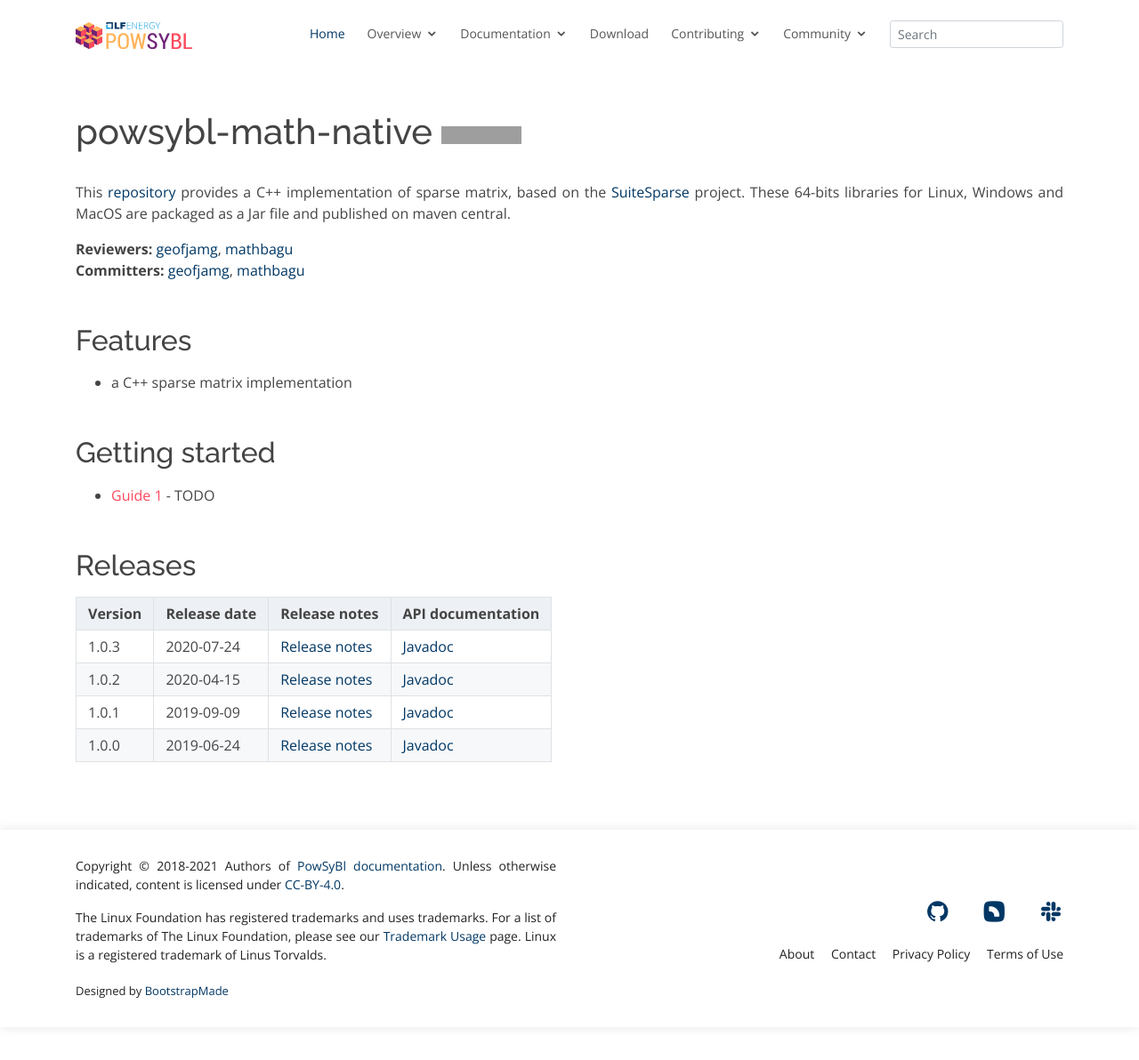
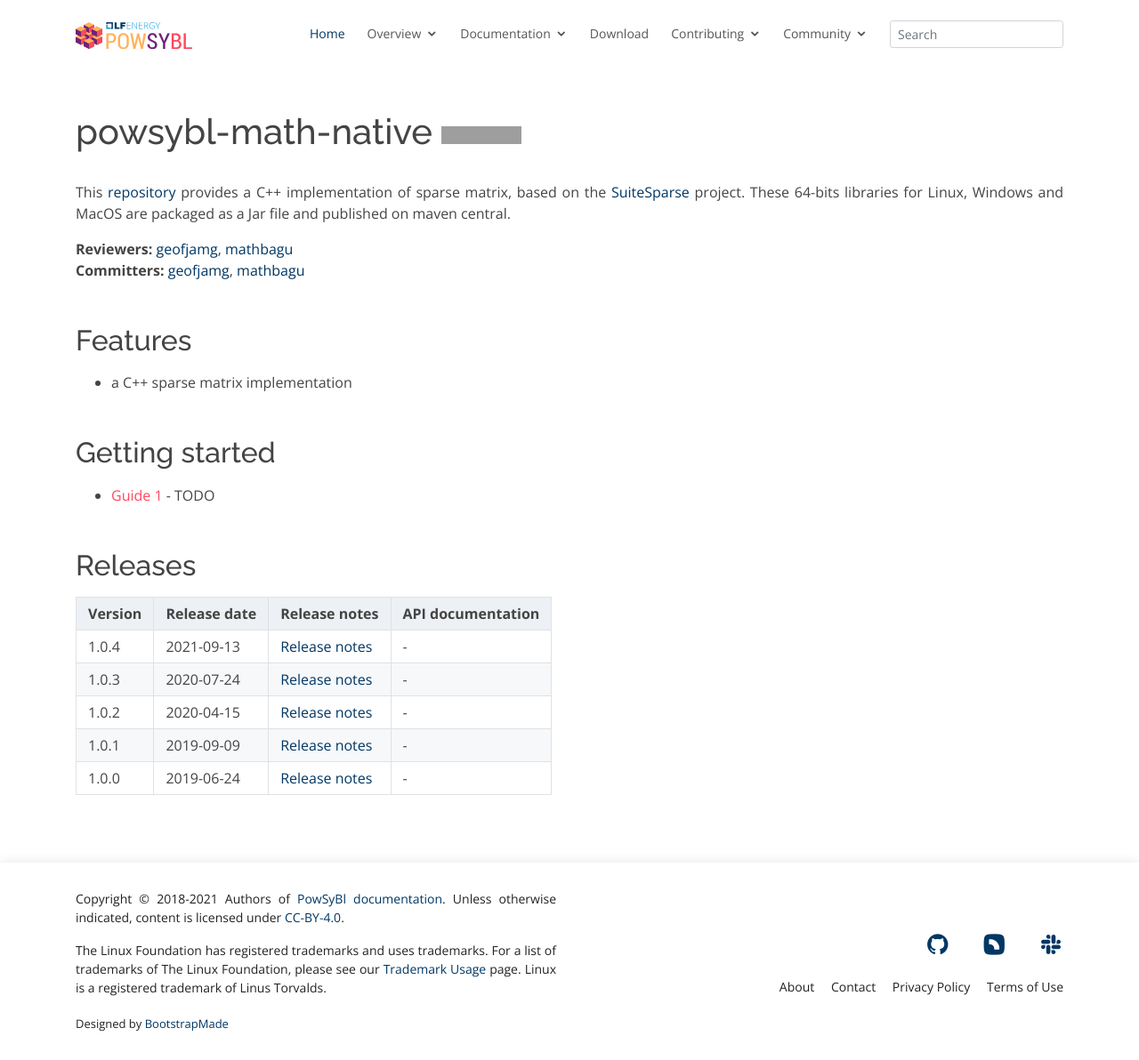
Before and after one commit to powsybl/powsybl.github.io, a Jekyll site: the page built from pages/documentation/developer/repositories/powsybl-math-native.md, in a window 1280 px wide and 1192 px high. Shown: the whole window at 89% size. Built offline with Jekyll 4.4.1, drawn with Linux system fonts in a browser that asks for light colours; our own code applies the rules of GitHub Pages for plain Markdown files; grey boxes are pictures that could not be loaded.

Commit message:
Add powsybl-math-native 1.0.4 release (#240)
* Add 1.0.4 release
* Remove javadoc links

Signed-off-by: Florian Dupuy <florian.dupuy@rte-france.com>

```diff
--- a/pages/documentation/developer/repositories/powsybl-math-native.md
+++ b/pages/documentation/developer/repositories/powsybl-math-native.md
@@ -16,7 +16,8 @@
 
 | Version | Release date | Release notes | API documentation |
 | ------- | ------------ | ------------- | ----------------- |
-| 1.0.3 | 2020-07-24 | [Release notes](https://github.com/powsybl/powsybl-math-native/releases/tag/v1.0.3) | [Javadoc](https://javadoc.io/doc/com.powsybl/powsybl-math-native/1.0.3/index.html) |
-| 1.0.2 | 2020-04-15 | [Release notes](https://github.com/powsybl/powsybl-math-native/releases/tag/v1.0.2) | [Javadoc](https://javadoc.io/doc/com.powsybl/powsybl-math-native/1.0.2/index.html) |
-| 1.0.1 | 2019-09-09 | [Release notes](https://github.com/powsybl/powsybl-math-native/releases/tag/v1.0.1) | [Javadoc](https://javadoc.io/doc/com.powsybl/powsybl-math-native/1.0.1/index.html) |
-| 1.0.0 | 2019-06-24 | [Release notes](https://github.com/powsybl/powsybl-math-native/releases/tag/v1.0.0) | [Javadoc](https://javadoc.io/doc/com.powsybl/powsybl-math-native/1.0.0/index.html) |
+| 1.0.4 | 2021-09-13 | [Release notes](https://github.com/powsybl/powsybl-math-native/releases/tag/v1.0.4) | - |
+| 1.0.3 | 2020-07-24 | [Release notes](https://github.com/powsybl/powsybl-math-native/releases/tag/v1.0.3) | - |
+| 1.0.2 | 2020-04-15 | [Release notes](https://github.com/powsybl/powsybl-math-native/releases/tag/v1.0.2) | - |
+| 1.0.1 | 2019-09-09 | [Release notes](https://github.com/powsybl/powsybl-math-native/releases/tag/v1.0.1) | - |
+| 1.0.0 | 2019-06-24 | [Release notes](https://github.com/powsybl/powsybl-math-native/releases/tag/v1.0.0) | - |
```
